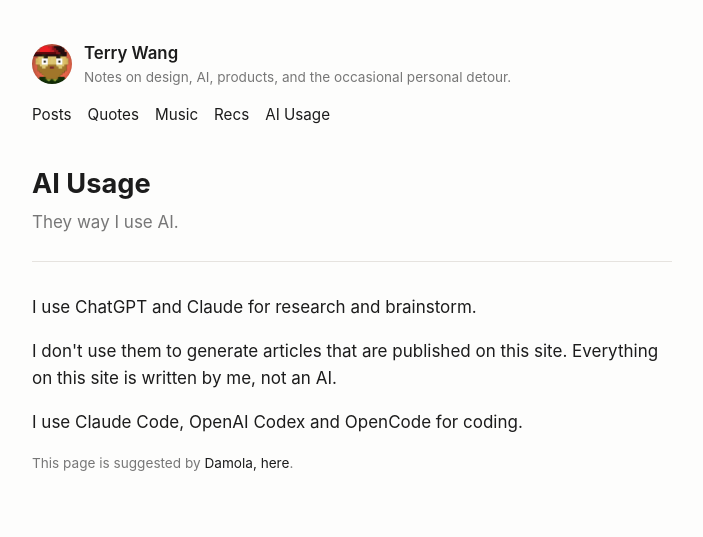
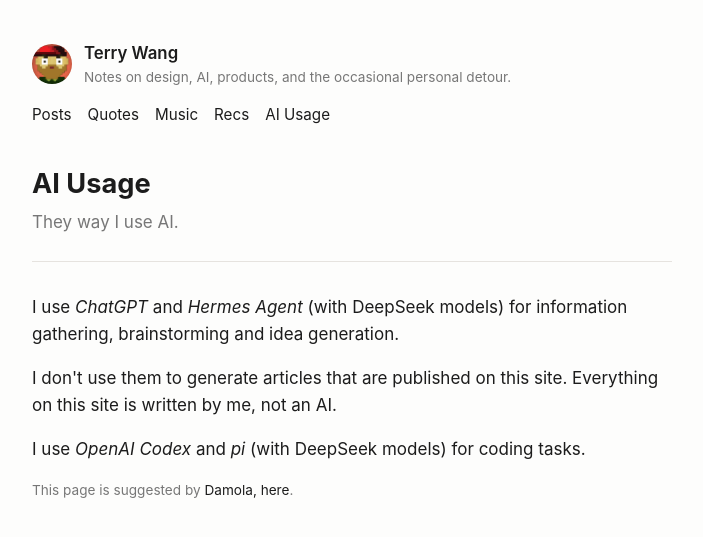
Before and after one commit to lvterry/lvterry.github.io, a Jekyll site: the page built from ai.html, in a window 1280 px wide. Shown: the top 537 px of the page, without its empty margins (288-991 px from the left). Built offline with Jekyll 4.4.1, drawn with Linux system fonts in a browser that asks for light colours.

Commit message:
update ai.html

```diff
--- a/ai.html
+++ b/ai.html
@@ -13,17 +13,14 @@
     </section>
 
     <p>
-        I use <a href="https://chatgpt.com">ChatGPT</a> and <a href="https://claude.ai">Claude</a> for research and
-        brainstorm.
+        I use <em>ChatGPT</em> and <em>Hermes Agent</em> (with DeepSeek models) for information gathering, brainstorming and idea generation.
     </p>
     <p>
         I don't use them to generate articles that are published on this site.
         Everything on this site is written by me, not an AI.
     </p>
     <p>
-        I use
-        <a href="https://claude.com/product/claude-code">Claude Code</a>,
-        <a href="https://openai.com/codex/">OpenAI Codex</a> and <a href="https://opencode.ai">OpenCode</a> for coding.
+        I use <em>OpenAI Codex</em> and <em>pi</em> (with DeepSeek models) for coding tasks.
     </p>
 
     <p class="weak">
```
